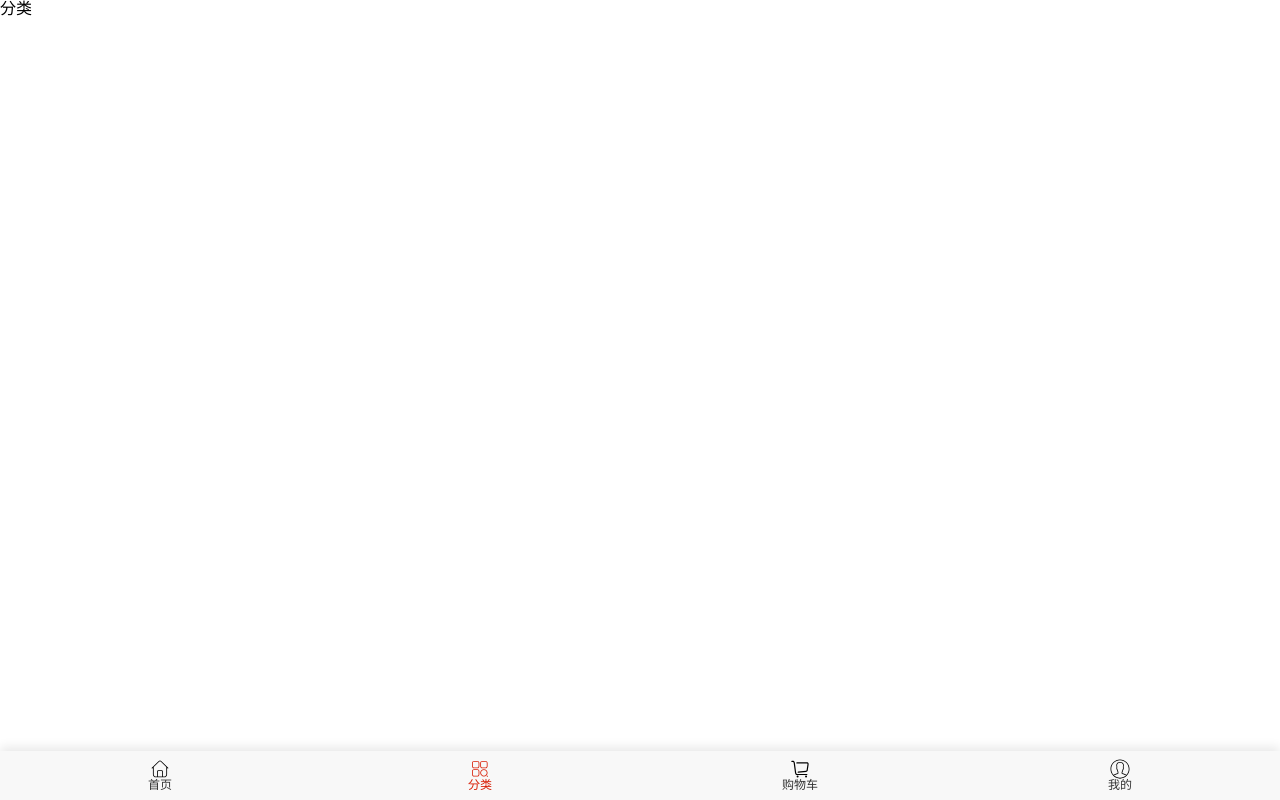
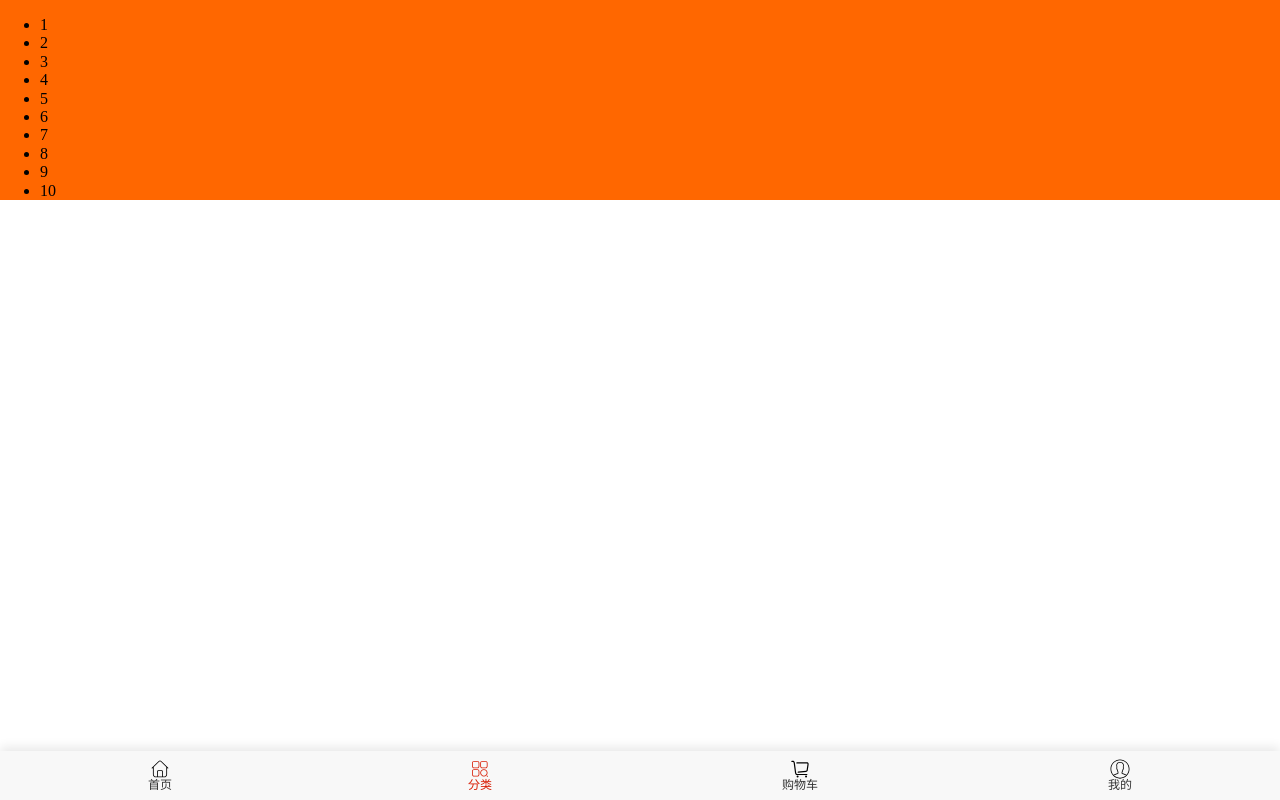
Before and after one commit to coderapg/yokel, a Vue app: page /category in a window 1280 px wide. Built offline with nearby package versions, Linux system fonts and the light colour scheme.

Commit message:
对better-scroll二次封装并在首页中引入

```diff
--- a/package.json
+++ b/package.json
@@ -9,6 +9,7 @@
   },
   "dependencies": {
     "axios": "^1.2.0",
+    "better-scroll": "^2.5.0",
     "core-js": "^3.6.5",
     "normalize.css": "^8.0.1",
     "vue": "^2.6.11",
--- /dev/null
+++ b/src/components/common/Scroll/Scroll.vue
@@ -0,0 +1,29 @@
+<template>
+  <div class="wrapper" ref="wrapper">
+    <div class="content">
+      <slot></slot>
+    </div>
+  </div>
+</template>
+
+<script>
+import BetterScroll from 'better-scroll'
+
+export default {
+  name: 'Scroll',
+  data () {
+    return {
+      scroll: null
+    }
+  },
+  mounted () {
+    this.scroll = new BetterScroll(this.$refs.wrapper, {
+      probeType: 3,
+      click: true
+    })
+  }
+}
+</script>
+
+<style lang="less" scoped>
+</style>
--- a/src/components/common/TabBar/modules/TabBarItem.vue
+++ b/src/components/common/TabBar/modules/TabBarItem.vue
@@ -53,7 +53,6 @@ export default {
     font-size: 12px;
     img {
       width: 20px;
-      // vertical-align: middle;
     }
   }
 </style>
--- a/src/views/cart/Cart.vue
+++ b/src/views/cart/Cart.vue
@@ -5,7 +5,7 @@
 <script>
 
 export default {
-  name: ''
+  name: 'Cart'
 }
 </script>
 
--- a/src/views/category/Category.vue
+++ b/src/views/category/Category.vue
@@ -1,13 +1,120 @@
 <template>
-  <div>分类</div>
+  <div class="category">
+    <ul class="content">
+      <li>1</li>
+      <li>2</li>
+      <li>3</li>
+      <li>4</li>
+      <li>5</li>
+      <li>6</li>
+      <li>7</li>
+      <li>8</li>
+      <li>9</li>
+      <li>10</li>
+      <li>11</li>
+      <li>12</li>
+      <li>13</li>
+      <li>14</li>
+      <li>15</li>
+      <li>16</li>
+      <li>17</li>
+      <li>18</li>
+      <li>19</li>
+      <li>20</li>
+      <li>21</li>
+      <li>22</li>
+      <li>23</li>
+      <li>24</li>
+      <li>25</li>
+      <li>26</li>
+      <li>27</li>
+      <li>28</li>
+      <li>29</li>
+      <li>30</li>
+      <li>31</li>
+      <li>32</li>
+      <li>33</li>
+      <li>34</li>
+      <li>35</li>
+      <li>36</li>
+      <li>37</li>
+      <li>38</li>
+      <li>39</li>
+      <li>40</li>
+      <li>41</li>
+      <li>42</li>
+      <li>43</li>
+      <li>44</li>
+      <li>45</li>
+      <li>46</li>
+      <li>47</li>
+      <li>48</li>
+      <li>49</li>
+      <li>50</li>
+      <li>51</li>
+      <li>52</li>
+      <li>53</li>
+      <li>54</li>
+      <li>55</li>
+      <li>56</li>
+      <li>57</li>
+      <li>58</li>
+      <li>59</li>
+      <li>60</li>
+      <li>61</li>
+      <li>62</li>
+      <li>63</li>
+      <li>64</li>
+      <li>65</li>
+      <li>66</li>
+      <li>67</li>
+      <li>68</li>
+      <li>69</li>
+      <li>70</li>
+      <li>71</li>
+      <li>72</li>
+      <li>73</li>
+      <li>74</li>
+      <li>75</li>
+      <li>76</li>
+      <li>77</li>
+      <li>78</li>
+      <li>79</li>
+      <li>80</li>
+      <li>81</li>
+    </ul>
+  </div>
 </template>
 
 <script>
+import BetterScroll from 'better-scroll'
 
 export default {
-  name: ''
+  name: 'Category',
+  data () {
+    return {
+      scroll: null
+    }
+  },
+  mounted () {
+    // const BScroll = new BetterScroll('.category', {
+    //   probeType: 3
+    // })
+    this.scroll = new BetterScroll('.category', {
+      probeType: 3
+    })
+    // BScroll.on('scroll', position => {
+    //   console.log('---', position)
+    // })
+  }
 }
 </script>
 
 <style lang="less" scopde>
+  .category {
+    width: 100%;
+    height: 200px;
+    background-color: #ff6700;
+    overflow: hidden;
+  }
 </style>
--- a/src/views/home/Home.vue
+++ b/src/views/home/Home.vue
@@ -3,73 +3,38 @@
     <nav-bar class="nav-bar" initColor="#333333">
       <div slot="center">首页</div>
     </nav-bar>
-    <home-swiper :bannerList="bannerList"/>
-    <home-recommend :recommendList="recommendList"/>
-    <home-popular />
-    <tabs :controlList="['流行', '新款', '精选']" @handleTabItemClick="handleTabItemClick"/>
-    <goods-list :goodsList="activeGoods"/>
-    <ul>
-      <li>1</li>
-      <li>2</li>
-      <li>3</li>
-      <li>4</li>
-      <li>5</li>
-      <li>6</li>
-      <li>7</li>
-      <li>8</li>
-      <li>9</li>
-      <li>10</li>
-      <li>11</li>
-      <li>12</li>
-      <li>13</li>
-      <li>14</li>
-      <li>15</li>
-      <li>16</li>
-      <li>17</li>
-      <li>18</li>
-      <li>19</li>
-      <li>20</li>
-      <li>2</li>
-      <li>3</li>
-      <li>4</li>
-      <li>5</li>
-      <li>6</li>
-      <li>7</li>
-      <li>8</li>
-      <li>9</li>
-      <li>10</li>
-      <li>11</li>
-      <li>12</li>
-      <li>13</li>
-      <li>14</li>
-      <li>15</li>
-      <li>16</li>
-      <li>17</li>
-      <li>18</li>
-      <li>19</li>
-      <li>20</li>
-    </ul>
+    <scroll class="wrap">
+      <home-swiper :bannerList="bannerList"/>
+      <home-recommend :recommendList="recommendList"/>
+      <home-popular />
+      <tabs :controlList="['流行', '新款', '精选']" @handleTabItemClick="handleTabItemClick"/>
+      <goods-list :goodsList="activeGoods"/>
+    </scroll>
   </div>
 </template>
 
 <script>
-import NavBar from 'components/common/NavBar/NavBar'
 import HomeSwiper from './components/HomeSwiper'
 import HomeRecommend from './components/HomeRecommend'
 import HomePopular from './components/HomePopular'
+
+import NavBar from 'components/common/NavBar/NavBar'
 import Tabs from 'components/content/Tabs/Tabs'
 import GoodsList from 'components/content/GoodsList/GoodsList'
+import Scroll from 'components/common/Scroll/Scroll'
+
 import { getHomeMultidata, getHomeTabsData } from 'https/home'
 
 export default {
   name: 'Home',
   components: {
-    NavBar,
     HomeSwiper,
     HomeRecommend,
     HomePopular,
+    NavBar,
     Tabs,
-    GoodsList
+    GoodsList,
+    Scroll
   },
   data () {
     return {
@@ -132,7 +97,23 @@ export default {
 </script>
 
 <style lang="less" scopde>
+  #home {
+    position: relative;
+    height: 100vh;
+  }
   .nav-bar {
+    position: absolute;
+    left: 0;
+    right: 0;
+    top: 0;
+    z-index: 99;
     background-color: #f8f8f8;
   }
+  .wrap {
+    position: absolute;
+    left: 0;
+    right: 0;
+    top: 44px;
+    bottom: 49px;
+  }
 </style>
--- a/src/views/home/components/HomeRecommend.vue
+++ b/src/views/home/components/HomeRecommend.vue
@@ -39,7 +39,6 @@ export default {
         align-items: center;
         img {
           width: 80px;
-          // vertical-align: middle;
         }
         span {
           margin: 5px 0;
--- a/src/views/profile/Profile.vue
+++ b/src/views/profile/Profile.vue
@@ -5,7 +5,7 @@
 <script>
 
 export default {
-  name: ''
+  name: 'Profile'
 }
 </script>
 
```
Also changed, not shown: 1 other file (tests, documents, lock files or other folders).
